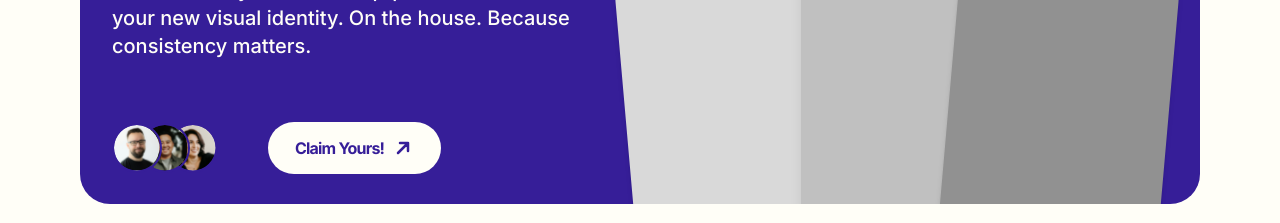
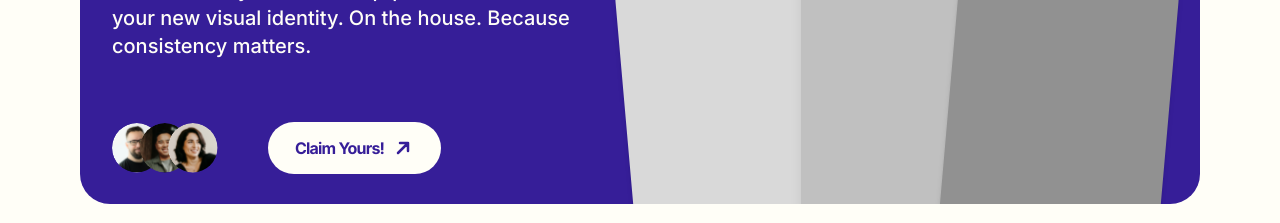
Before and after one commit to cyber-zeff/vistazo-main, a Next.js app: page / in a window 1280 px wide. Shown: the part 5460-5683 px from the top of the page. Built offline with nearby package versions, Linux system fonts and the light colour scheme.

Commit message:
fix: li profile icons

```diff
--- a/app/components/LinkedInBrand.tsx
+++ b/app/components/LinkedInBrand.tsx
@@ -57,7 +57,7 @@ export default function LinkedInBrand() {
                         <div className="flex items-center gap-[12px] sm:gap-[30px] lg:gap-[50px]">
                             {/* Overlapping Avatars */}
                             <div className="flex items-center">
-                                <div className="size-[20px] sm:size-[30px] lg:size-[50px] rounded-full overflow-hidden border-2 border-[#361E98] relative z-3">
+                                <div className="size-[20px] sm:size-[30px] lg:size-[50px] rounded-full overflow-hidden relative z-1">
                                     <Image
                                         src="/li/test-1.svg"
                                         alt="User 1"
@@ -65,7 +65,7 @@ export default function LinkedInBrand() {
                                         className="object-cover"
                                     />
                                 </div>
-                                <div className="size-[20px] sm:size-[30px] lg:size-[50px] rounded-full overflow-hidden border-2 border-[#361E98] relative z-2 ml-[-7px] sm:ml-[-12px] lg:ml-[-22px]">
+                                <div className="size-[20px] sm:size-[30px] lg:size-[50px] rounded-full overflow-hidden relative z-2 ml-[-7px] sm:ml-[-12px] lg:ml-[-22px]">
                                     <Image
                                         src="/li/test-2.svg"
                                         alt="User 2"
@@ -73,7 +73,7 @@ export default function LinkedInBrand() {
                                         className="object-cover"
                                     />
                                 </div>
-                                <div className="size-[20px] sm:size-[30px] lg:size-[50px] rounded-full overflow-hidden border-2 border-[#361E98] relative z-1 ml-[-7px] sm:ml-[-12px] lg:ml-[-22px]">
+                                <div className="size-[20px] sm:size-[30px] lg:size-[50px] rounded-full overflow-hidden relative z-3 ml-[-7px] sm:ml-[-12px] lg:ml-[-22px]">
                                     <Image
                                         src="/li/test-3.svg"
                                         alt="User 3"
```
